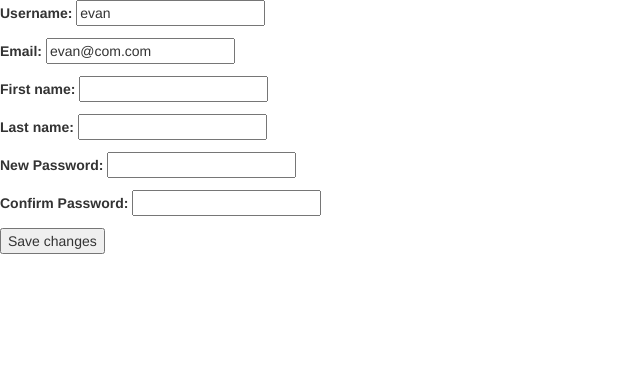
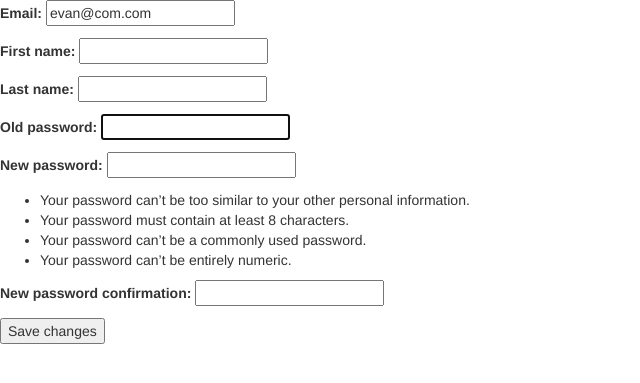
Before and after one commit to evanextreme/healthnet, a Django app: page /profile/ in a window 1280 px wide. Shown: the top 383 px of the page, without its empty margins (0-640 px from the left). Run offline with Django 3.2, Linux system fonts and the light colour scheme; a user stored in the database is signed in; some libraries are stand-ins or nearby versions.

Commit message:
password/user update functional
git-svn-id: svn+ssh://control.se.rit.edu/home/teams/261/s261-08d/svn/trunk@83 ba42aba2-8e26-4a4c-85cc-ac5429f0f81b

```diff
--- a/Calendar/models.py
+++ b/Calendar/models.py
@@ -2,7 +2,6 @@
 
 from django.db import models
 from django.utils.translation import ugettext_lazy as _
-from HealthNet.models import Patient, Doctor
 
 class CalendarEvent(models.Model):
     """The event set a record for an
@@ -24,12 +23,12 @@ class CalendarEvent(models.Model):
     :param all_day: Define event for all day
     :type all_day: bool.
     """
+
+    appointment_id = models.AutoField(primary_key=True, default=None)
     title = models.CharField(_('Title'), blank=True, max_length=200)
     start = models.DateTimeField(_('Start'))
     end = models.DateTimeField(_('End'))
     all_day = models.BooleanField(_('All day'), default=False)
-    doctor = models.ForeignKey(Doctor, default=None, null=True, on_delete=models.CASCADE)
-    patient = models.ForeignKey(Patient, default=None, null=True, on_delete=models.CASCADE)
     class Meta:
         verbose_name = _('Event')
         verbose_name_plural = _('Events')
--- a/HealthNet/models.py
+++ b/HealthNet/models.py
@@ -6,6 +6,7 @@ from django.db import models
 from django.contrib.auth.models import User
 from django.db.models.signals import post_save
 from django.dispatch import receiver
+from Calendar.models import CalendarEvent
 # Create your models here.
 
 
@@ -36,6 +37,7 @@ class Doctor(models.Model):
     doctor = models.Manager()
     #employment_date = models.DateTimeField('Employment Date')
     #employee_id = models.AutoField(primary_key=True)
+    appointments = models.ForeignKey(CalendarEvent, default=None, blank=True)
     def __str__(self):
         return str(self.user.first_name + " " + self.user.last_name)
     current_hospital_assignment = models.ForeignKey(
@@ -47,7 +49,7 @@ class Patient(models.Model):
     user = models.OneToOneField(User, on_delete=models.CASCADE)
     date_of_birth = models.DateTimeField(default=timezone.now, blank=True)
     patients = models.Manager()
-    #appointments = models.ManyToManyField(CalendarEvent)
+    appointments = models.ForeignKey(CalendarEvent, default=None, blank=True)
     def __str__(self):
         return str(self.user.first_name + ' ' + self.user.last_name)
     """
--- a/HealthNet/templates/profile.html
+++ b/HealthNet/templates/profile.html
@@ -10,5 +10,6 @@
 <form method="post">
   {% csrf_token %}
   {{ update_form.as_p }}
+  {{ password_form.as_p }}
   <button type="submit">Save changes</button>
 </form>
--- a/Profile/forms.py
+++ b/Profile/forms.py
@@ -19,14 +19,10 @@ class PatientForm(forms.ModelForm):
         fields = ['date_of_birth']
 
 class UpdateUserForm(forms.ModelForm):
-    username = forms.CharField(required=True)
     email = forms.EmailField(required=True)
-    conf_pword = forms.CharField(widget=forms.PasswordInput(), label='Confirm Password')
     first_name = forms.CharField(required=False)
     last_name = forms.CharField(required=False)
-    password = forms.CharField(widget=forms.PasswordInput(), label='New Password')
-
 
     class Meta:
         model = User
-        fields = ['username','email','first_name','last_name','password']
+        fields = ['email','first_name','last_name']
--- a/Profile/views.py
+++ b/Profile/views.py
@@ -15,6 +15,7 @@ from Calendar.models import CalendarEvent
 from Calendar.util import events_to_json, calendar_options
 from eventlog.models import log
 from Calendar.forms import CalendarEventForm
+from django.contrib.auth.forms import PasswordChangeForm
 
 def home(request):
 	template = loader.get_template('index.html')
@@ -60,20 +61,23 @@ def register_page(request):
 
 @csrf_exempt
 def update_profile(request):
-	if request.method == 'POST':
-		form = UpdateUserForm(request.POST, instance = request.user)
-		if form.is_valid():
-			form.save()
-			return HttpResponseRedirect('/')
-	else:
-		user = request.user
-		form = UpdateUserForm(initial={
-			'username':user.username,
-			'email':user.email,
-			'first_name':user.first_name,
-			'last_name':user.last_name,})
-		variables = RequestContext(request, {'update_form':form})
-		return render_to_response('profile.html', variables)
+    user = request.user
+    if request.method == 'POST':
+        updateform = UpdateUserForm(request.POST, instance = user)
+        passform = PasswordChangeForm(user, request.POST)
+        if updateform.is_valid() and passform.is_valid():
+            updateform.save()
+            user = passform.save()
+            auth.update_session_auth_hash(request, user)
+            return HttpResponseRedirect('/')
+    else:
+        updateform = UpdateUserForm(initial={
+            'email':user.email,
+            'first_name':user.first_name,
+            'last_name':user.last_name,})
+        passform = PasswordChangeForm(user)
+    variables = RequestContext(request, {'update_form':updateform,'password_form':passform})
+    return render_to_response('profile.html', variables)
 
 
     #user = User.objects.get(pk=user_id)
```
Also changed, not shown: db.sqlite3.
